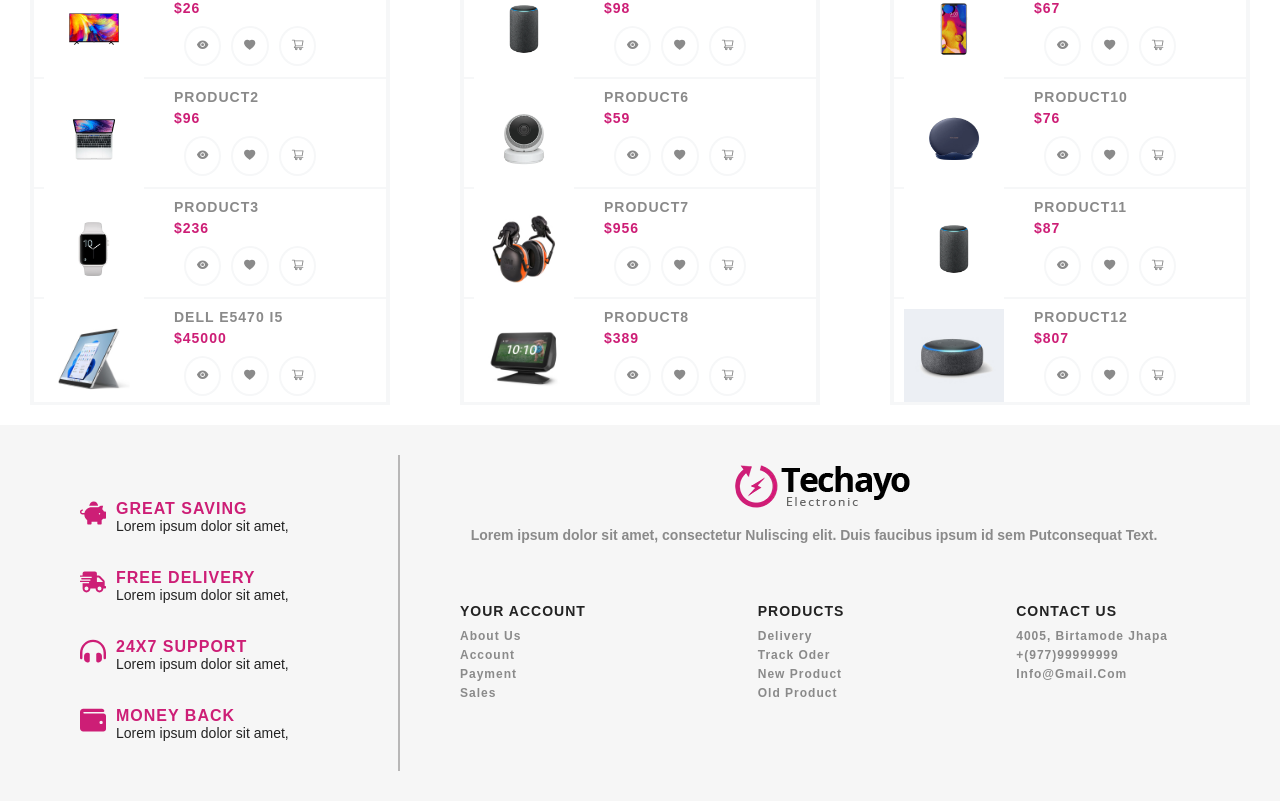
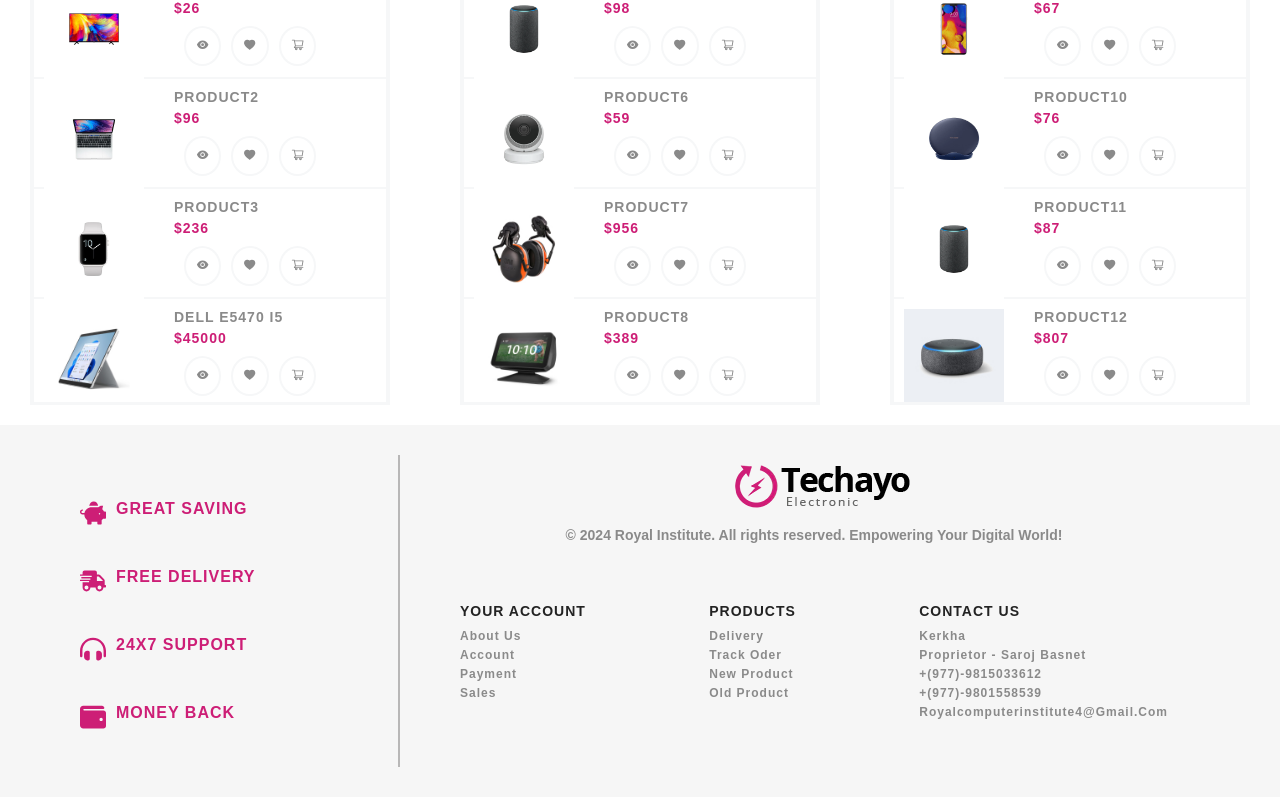
Before and after one commit to Sarojbasnett/E-commerce, a React (Vite) app: page / in a window 1280 px wide. Shown: the part 2487-3288 px from the top of the page. Built offline with nearby package versions, Linux system fonts and the light colour scheme.

Commit message:
Update Footer.jsx

```diff
--- a/src/Components/Footer/Footer.jsx
+++ b/src/Components/Footer/Footer.jsx
@@ -19,7 +19,7 @@ const Footer = () => {
               </div>
               <div className="detail">
                 <h3>Great Saving</h3>
-                <p>Lorem ipsum dolor sit amet,</p>
+
               </div>
             </div>
             <div className="box">
@@ -28,7 +28,7 @@ const Footer = () => {
               </div>
               <div className="detail">
                 <h3>free delivery</h3>
-                <p>Lorem ipsum dolor sit amet,</p>
+
               </div>
             </div>
             <div className="box">
@@ -37,7 +37,7 @@ const Footer = () => {
               </div>
               <div className="detail">
                 <h3>24X7 support</h3>
-                <p>Lorem ipsum dolor sit amet,</p>
+
               </div>
             </div>
             <div className="box">
@@ -46,7 +46,7 @@ const Footer = () => {
               </div>
               <div className="detail">
                 <h3>money back</h3>
-                <p>Lorem ipsum dolor sit amet,</p>
+
               </div>
             </div>
           </div>
@@ -54,8 +54,7 @@ const Footer = () => {
             <div className="header">
               <img src={logo} alt=""></img>
               <p>
-                Lorem ipsum dolor sit amet, consectetur Nuliscing elit. Duis
-                faucibus ipsum id sem Putconsequat Text.
+                © 2024 Royal Institute. All rights reserved. Empowering Your Digital World!
               </p>
             </div>
             <div className="bottom">
@@ -80,9 +79,11 @@ const Footer = () => {
               <div className="box">
                 <h3>contact us</h3>
                 <ul>
-                  <li>4005, Birtamode Jhapa</li>
-                  <li>+(977)99999999</li>
-                  <li>info@gmail.com</li>
+                  <li>Kerkha</li>
+                  <li>Proprietor - Saroj Basnet</li>
+                  <li>+(977)-9815033612</li>
+                  <li>+(977)-9801558539</li>
+                  <li>royalcomputerinstitute4@gmail.com</li>
                 </ul>
               </div>
             </div>
```
